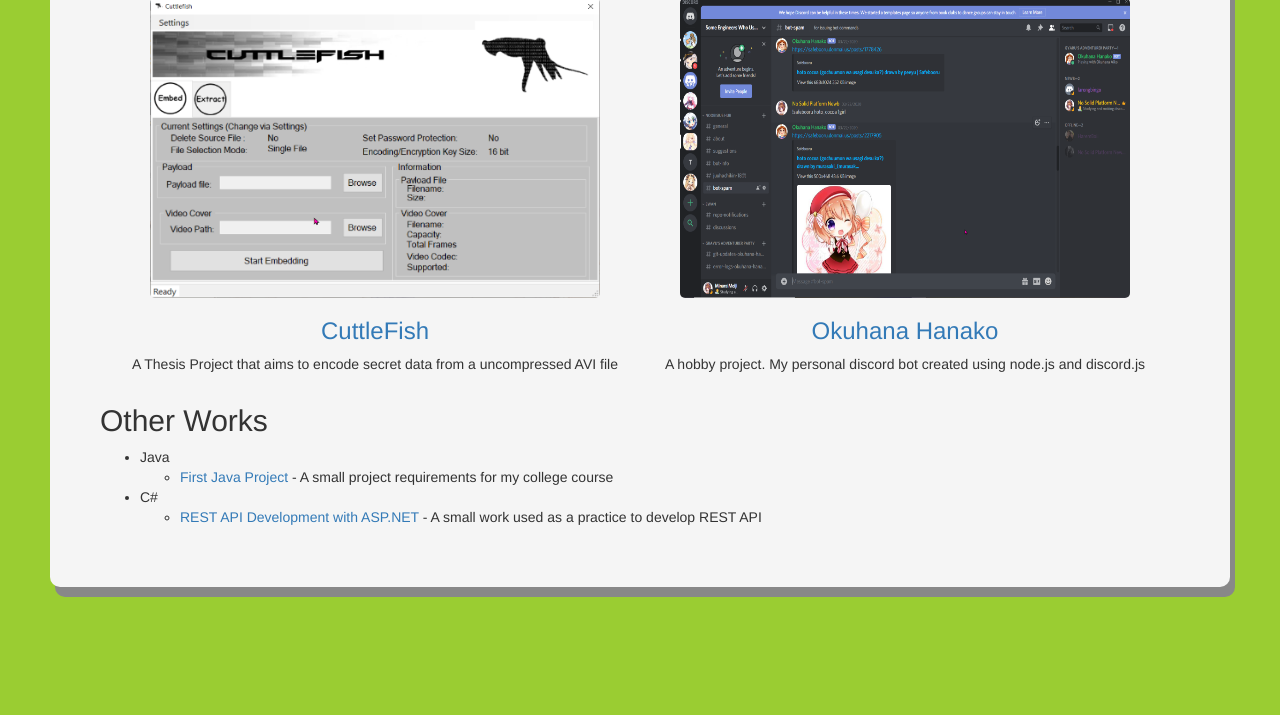
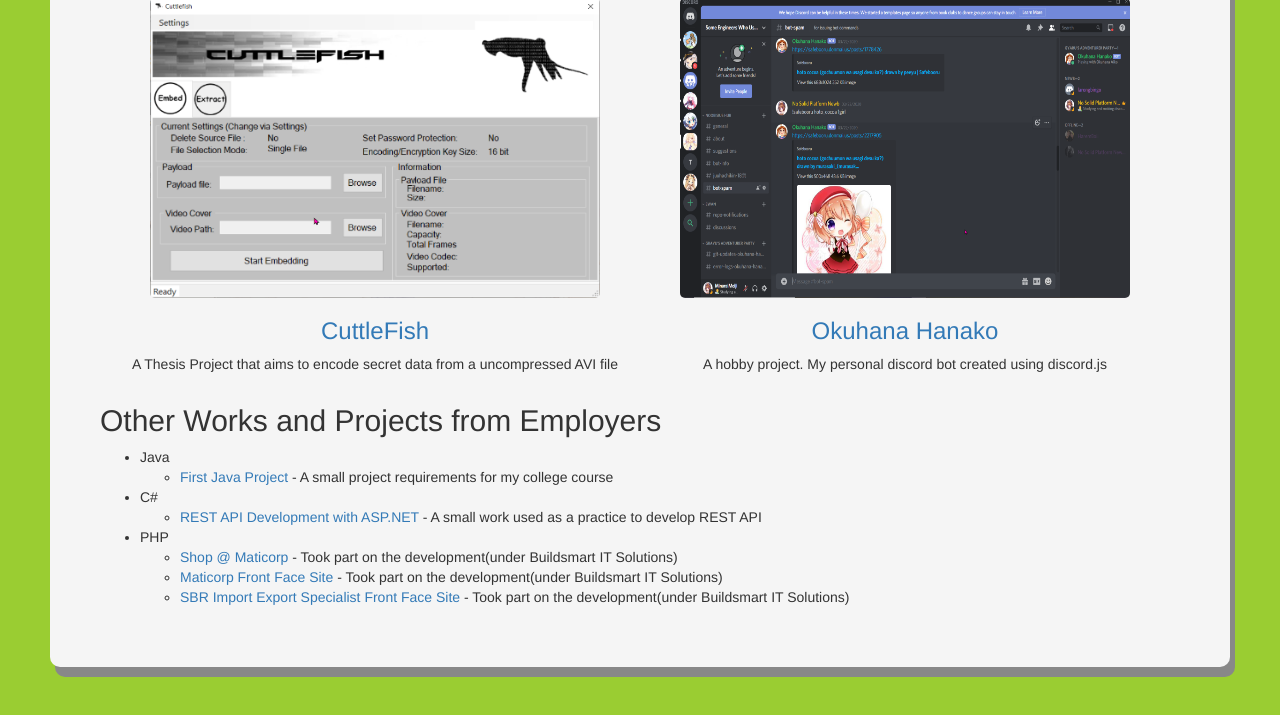
Before and after one commit to BernabePosadas/BernabePosadas.github.io, a plain HTML site: page index.html in a window 1280 px wide. Shown: the part 395-1110 px from the top of the page. Before the commit the page ends 1032 px from the top, so only its background shows below. Drawn offline with nearby package versions, Linux system fonts and the light colour scheme.

Commit message:
Added project entries from my employment career
Signed-off-by: BernabePosadas <bernabe_posadas@yahoo.com>

```diff
--- a/index.html
+++ b/index.html
@@ -67,11 +67,11 @@
                 <div class="col-sm-12 col-lg-6">
                     <img id="hanako" class="project-image-rectangle" src="Images/hanako_portrait.png" alt="Okuhana Hanako">
                     <h3><a href="https://github.com/BernabePosadas/OkuhanaHanako">Okuhana Hanako</a></h3>
-                    <p>A hobby project. My personal discord bot created using node.js and discord.js</p>
+                    <p>A hobby project. My personal discord bot created using discord.js</p>
                 </div>
             </div>
             <div class="extras">
-                <h2>Other Works</h2>
+                <h2>Other Works and Projects from Employers</h2>
                 <ul>
                     <li>
                         Java
@@ -85,6 +85,14 @@
                         <ul>
                             <li><a href="https://github.com/BernabePosadas/REST_api_with_asp_net">REST API Development
                                     with ASP.NET</a> - A small work used as a practice to develop REST API</li>
+                        </ul>
+                    </li>
+                    <li>
+                        PHP
+                        <ul>
+                            <li><a href="https://shop.maticorp.ph/">Shop @ Maticorp</a> - Took part on the development(under Buildsmart IT Solutions)</li>
+                            <li><a href="https://maticorp.ph/">Maticorp Front Face Site</a> - Took part on the development(under Buildsmart IT Solutions)</li>
+                            <li><a href="https://sbr.com.ph/">SBR Import Export Specialist Front Face Site</a> - Took part on the development(under Buildsmart IT Solutions)</li>
                         </ul>
                     </li>
                 </ul>
```
